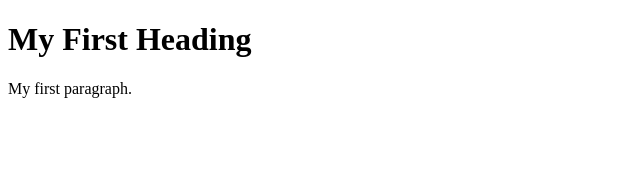
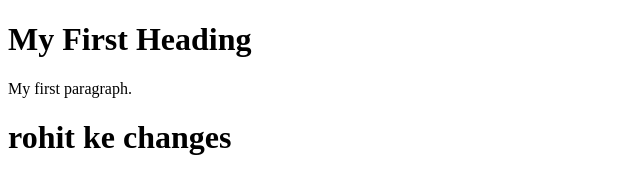
Before and after one commit to sarthaks55/Lab_practice, a plain HTML site: page index.html in a window 1280 px wide. Shown: the whole page, without its empty margins (0-640 px from the left). Drawn offline with Linux system fonts and the light colour scheme.

Commit message:
rohit ke changes

```diff
--- a/index.html
+++ b/index.html
@@ -4,6 +4,7 @@
 
 <h1>My First Heading</h1>
 <p>My first paragraph.</p>
+<h1> rohit ke changes</h1>
 
 </body>
 </html>
```
